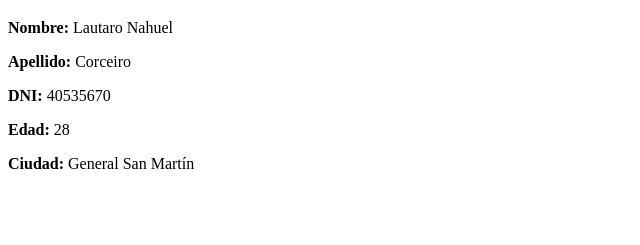
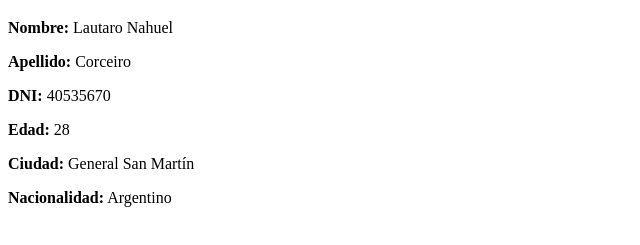
Before and after one commit to lauttic/ingSoftwareFinal, a plain HTML site: page index.html in a window 1280 px wide. Shown: the part 61-306 px from the top of the page, without its empty margins (0-640 px from the left). Drawn offline with Linux system fonts and the light colour scheme.

Commit message:
tercer commit

```diff
--- a/index.html
+++ b/index.html
@@ -11,5 +11,6 @@
     <p><strong>DNI:</strong> 40535670</p>
     <p><strong>Edad:</strong> 28</p>
     <p><strong>Ciudad:</strong> General San Martín</p>
+    <p><strong>Nacionalidad:</strong> Argentino</p>
 </body>
 </html>
```
